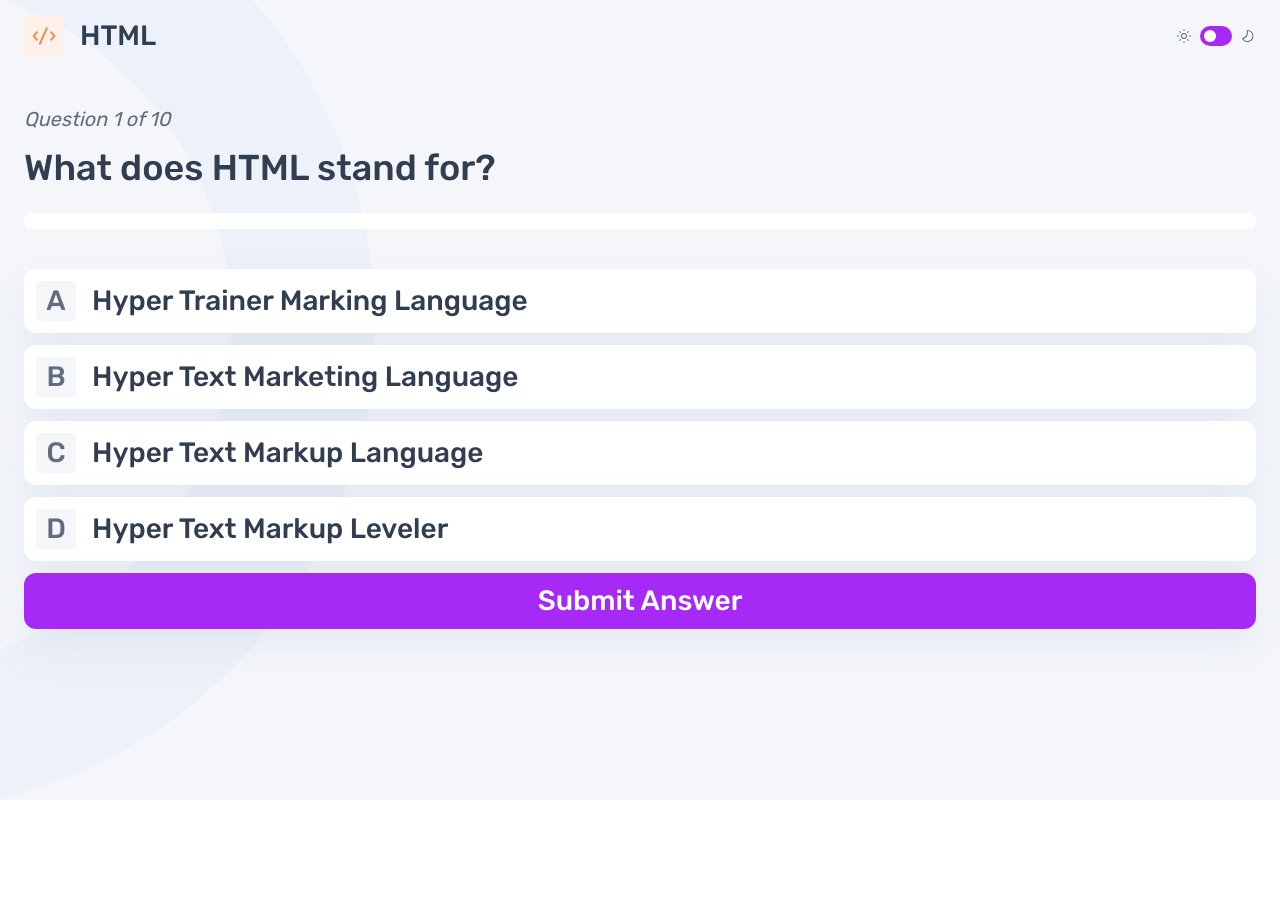
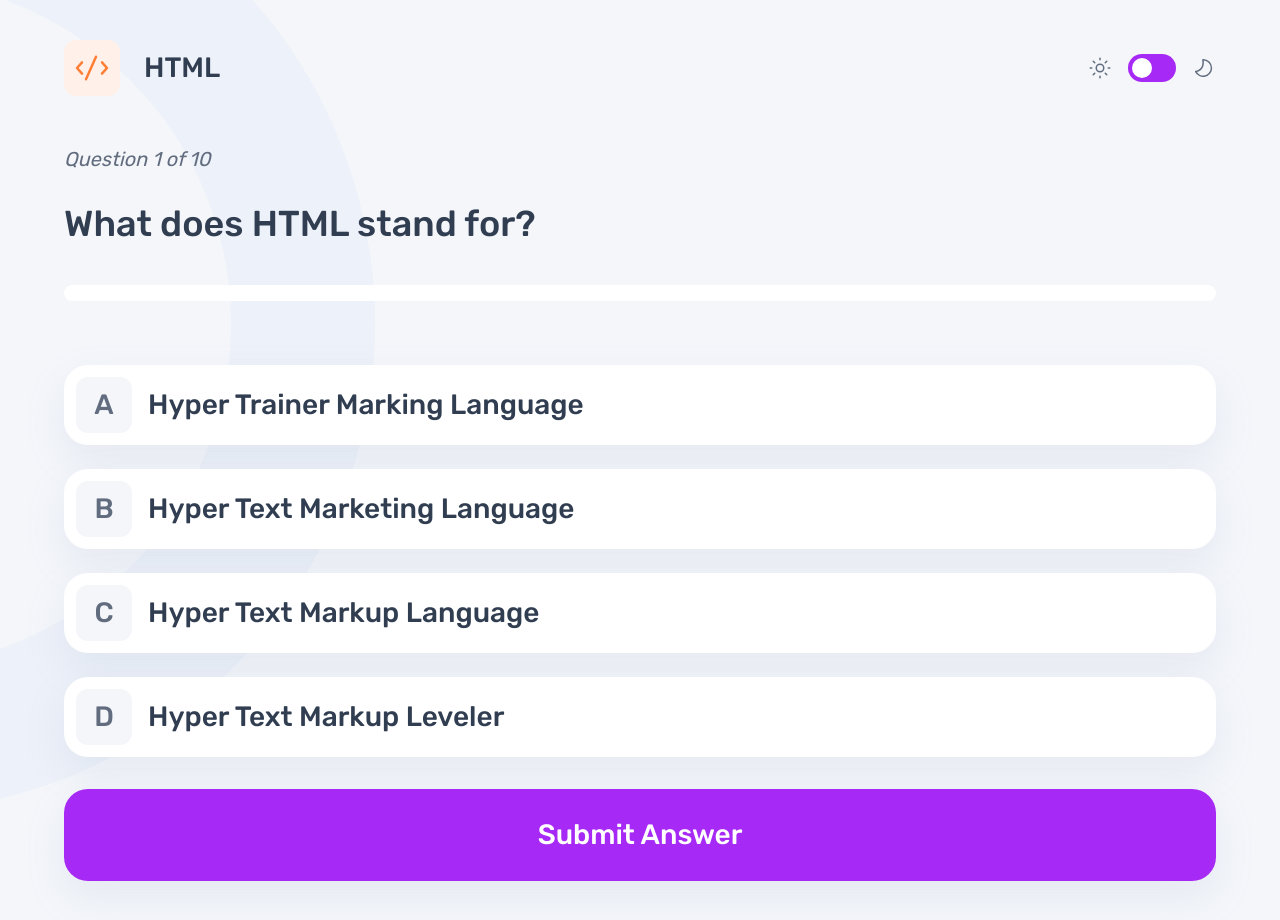
Before and after one commit to 3lectrologos/FM-frontend-quiz, a Next.js app: page / in a window 1280 px wide. Both pictures are taken after a click on the element "HTML". Shown: the top 920 px of the page. Before the commit the page ends 800 px from the top, so only its background shows below. Built offline with nearby package versions, Linux system fonts and the light colour scheme.

Commit message:
Add tablet version

```diff
--- a/app/Button.tsx
+++ b/app/Button.tsx
@@ -1,7 +1,12 @@
+import { twMerge } from 'tailwind-merge'
+
 export default function Button({ text, onClick, className='' }: { text: string, onClick: () => void, className?: string }) {
   return (
     <button
-      className={`flex flex-row w-full h-14 items-center justify-center rounded-xl p-3 bg-purple text-white font-heading-sm hover:transition hover:bg-purple/50 shadow-button-light dark:shadow-button-dark ${className}`}
+      className={twMerge(
+        `flex flex-row w-full h-14 items-center justify-center rounded-xl p-3 bg-purple text-white font-heading-sm hover:transition hover:bg-purple/50 shadow-button-light dark:shadow-button-dark tablet:h-[92px] tablet:rounded-3xl`,
+        `${className}`
+      )}
       onClick={onClick}
     >
       {text}
--- a/app/CategoryIcon.tsx
+++ b/app/CategoryIcon.tsx
@@ -23,7 +23,7 @@ export default function CategoryIcon({ category }: { category: Category }) {
   }
 
   return (
-    <div className={`shrink-0 w-10 h-10 ${bgColor} p-[5.7px] rounded`}>
+    <div className={`shrink-0 w-10 h-10 ${bgColor} p-[5.7px] rounded tablet:w-14 tablet:h-14 tablet:rounded-xl tablet:p-2`}>
       <div className={`relative w-full h-full`}>
         <Image src={iconURL}
                alt={`${capitalizedName} icon`}
--- a/app/LandingPage.tsx
+++ b/app/LandingPage.tsx
@@ -6,7 +6,7 @@ function CategoryButton({ category, onClick }: { category: Category, onClick: ()
   const iconURL = `/images/icon-${category.toLowerCase()}.svg`
   return (
     <div
-      className={`flex flex-row items-center gap-x-4 rounded-xl p-3 bg-white dark:bg-navy shadow-button-light dark:shadow-button-dark`}
+      className={`flex flex-row items-center gap-x-4 rounded-xl p-3 bg-white dark:bg-navy shadow-button-light dark:shadow-button-dark tablet:gap-x-8 tablet:rounded-3xl desktop:p-5`}
       onClick={onClick}
     >
       <CategoryIcon category={category} />
@@ -19,7 +19,7 @@ function CategoryButton({ category, onClick }: { category: Category, onClick: ()
 
 function Categories({ onClick }: { onClick: (category: Category) => void }) {
   return (
-    <div className={`flex flex-col gap-y-3`}>
+    <div className={`flex flex-col gap-y-3 tablet:gap-y-6`}>
       {CATEGORIES.map((category) =>
         <CategoryButton
           key={category}
@@ -33,7 +33,7 @@ function Categories({ onClick }: { onClick: (category: Category) => void }) {
 
 export default function LandingPage({ onSelect }: { onSelect: (category: Category) => void }) {
   return (
-    <div className={`flex flex-col gap-y-10`}>
+    <div className={`flex flex-col gap-y-10 tablet:gap-y-16`}>
       <Title t1='Welcome to the' t2='Frontend Quiz!' sub='Pick a subject to get started.' />
       <Categories onClick={onSelect} />
     </div>
--- a/app/QuestionPage.tsx
+++ b/app/QuestionPage.tsx
@@ -6,7 +6,7 @@ import Image from 'next/image'
 
 function QuestionTitle({ question, idx, maxIdx, className='' }: { question: Question, idx: number, maxIdx: number, className?: string }) {
   return (
-    <div className={`flex flex-col gap-3 ${className}`}>
+    <div className={`flex flex-col gap-3 tablet:gap-7 ${className}`}>
       <span className={`font-body-sm text-gray_navy dark:text-light_bluish`}>
         Question {idx + 1} of {maxIdx}
       </span>
@@ -34,13 +34,14 @@ function Options( { options, className='', onClick, selected=null, isCorrect=nul
   const listIds = ['A', 'B', 'C', 'D', 'E', 'F']
 
   return (
-    <div className={`flex flex-col gap-y-3 ${className}`}>
+    <div className={`flex flex-col gap-y-3 tablet:gap-y-6 ${className}`}>
       {options.slice(0, listIds.length).map((choice, idx) =>
         <button
           className={twMerge(
             `transition-none flex flex-row items-center rounded-xl p-3 gap-4 bg-white dark:bg-navy ring-inset ring-[3px] shadow-button-light dark:shadow-button-dark`,
             `${selected === idx && isCorrect === null && 'transition'}`,
             `${(selected === idx) ? ((isCorrect === null) ? 'ring-purple' : (isCorrect ? 'ring-green' : 'ring-red')) : 'ring-purple/0'}`,
+            `tablet:rounded-3xl`
             )}
           key={idx}
           onClick={() => onClick(idx)}
@@ -49,7 +50,8 @@ function Options( { options, className='', onClick, selected=null, isCorrect=nul
             `w-10 h-10 flex items-center justify-center shrink-0 rounded bg-light_gray font-heading-sm text-gray_navy`,
             `${selected === idx && isCorrect === null && 'transition'}`,
             `${(selected === idx) && 'text-white'}`,
-            `${(selected === idx) && ((isCorrect === null) ? 'bg-purple' : (isCorrect ? 'bg-green' : 'bg-red'))}`
+            `${(selected === idx) && ((isCorrect === null) ? 'bg-purple' : (isCorrect ? 'bg-green' : 'bg-red'))}`,
+            `tablet:w-14 tablet:h-14 tablet:rounded-xl`
           )}
           >
             {listIds[idx]}
@@ -58,7 +60,7 @@ function Options( { options, className='', onClick, selected=null, isCorrect=nul
             {choice}
           </span>
           <div className={`flex-grow`} />
-          <div className={`relative shrink-0 w-8 h-8`}>
+          <div className={`relative shrink-0 w-8 h-8 tablet:w-10 tablet:h-10`}>
             {correct === idx && isCorrect !== null && <Image src='/images/icon-correct.svg' alt='Correct icon' fill />}
             {selected === idx && isCorrect === false && <Image src='/images/icon-error.svg' alt='Error icon' fill />}
           </div>
@@ -110,19 +112,19 @@ export default function QuestionPage({ questions, onFinished }: { questions: Que
 
   return (
     <div className={`flex flex-col`}>
-      <QuestionTitle className={`mb-6`}
+      <QuestionTitle className={`mb-6 tablet:mb-10`}
         idx={idx} maxIdx={questions.length} question={questions[idx]} />
-      <ProgressBar className={`mb-10`}
+      <ProgressBar className={`mb-10 tablet:mb-16`}
         idx={idx} maxIdx={questions.length} />
       <Options
-        className={`mb-3`}
+        className={`mb-3 tablet:mb-8`}
         options={questions[idx].options}
         selected={selected}
         isCorrect={isCorrect}
         correct={questions[idx].options.indexOf(questions[idx].answer)}
         onClick={onClick}
       />
-      <div className={`mb-3`}>
+      <div className={`mb-3 tablet:mb-8`}>
       { hasAnswered ?
         <Button
           text='Next Question'
@@ -136,7 +138,7 @@ export default function QuestionPage({ questions, onFinished }: { questions: Que
       </div>
       { showError &&
         <div className={`flex flex-row items-center gap-x-2 mx-auto`}>
-          <div className={`relative shrink-0 w-8 h-8`}>
+          <div className={`relative shrink-0 w-8 h-8 tablet:w-10 tablet:h-10`}>
             <Image src='/images/icon-error.svg' alt='Error icon' fill />
           </div>
           <span className={`font-body-md text-center text-red dark:text-white`}>
--- a/app/ThemeProvider.tsx
+++ b/app/ThemeProvider.tsx
@@ -9,7 +9,7 @@ export default function ThemeProvider({ children }: { children: React.ReactNode
       defaultTheme='light'
       enableSystem={false}
       enableColorScheme={false}
-      disableTransitionOnChange={true}
+      disableTransitionOnChange={false}
     >
       {children}
     </NextThemeProvider>
--- a/app/ThemeToggle.tsx
+++ b/app/ThemeToggle.tsx
@@ -7,27 +7,27 @@ export default function ThemeToggle() {
   const { theme, setTheme } = useTheme()
 
   return (
-    <div className={`flex flex-row items-center gap-x-2`}>
-      <div className={`relative w-4 h-4 dark:hidden`}>
+    <div className={`flex flex-row items-center gap-x-2 tablet:gap-x-4`}>
+      <div className={`relative w-4 h-4 dark:hidden tablet:w-6 tablet:h-6`}>
         <Image src='/images/icon-sun-dark.svg' alt='Accessibility icon' fill />
       </div>
-      <div className={`relative w-4 h-4 hidden dark:block`}>
+      <div className={`relative w-4 h-4 hidden dark:block tablet:w-6 tablet:h-6`}>
         <Image src='/images/icon-sun-light.svg' alt='Accessibility icon' fill />
       </div>
       <label className={`relative inline-flex items-center cursor-pointer`}>
         <input type='checkbox'
                value=''
-               className={`hidden peer group`}
+               className={`hidden peer transition`}
                checked={theme === 'dark'}
                onChange={() => theme === 'dark' ? setTheme('light') : setTheme('dark')}
         />
-        <div className={`flex flex-row shrink-0 w-8 h-5 bg-purple rounded-full p-1`} />
-        <div className={`absolute top-1 left-1 w-3 h-3 bg-white rounded-full transition-transform peer-checked:translate-x-3`} />
+        <div className={`transition flex flex-row shrink-0 w-8 h-5 bg-purple rounded-full p-1 tablet:w-12 tablet:h-7`} />
+        <div className={`absolute top-1 left-1 w-3 h-3 bg-white rounded-full transition peer-checked:translate-x-full tablet:w-5 tablet:h-5`} />
       </label>
-      <div className={`relative w-4 h-4 dark:hidden`}>
+      <div className={`relative w-4 h-4 dark:hidden tablet:w-6 tablet:h-6`}>
         <Image src='/images/icon-moon-dark.svg' alt='Accessibility icon' fill />
       </div>
-      <div className={`relative w-4 h-4 hidden dark:block`}>
+      <div className={`relative w-4 h-4 hidden dark:block tablet:w-6 tablet:h-6`}>
         <Image src='/images/icon-moon-light.svg' alt='Accessibility icon' fill />
       </div>
     </div>
--- a/app/Title.tsx
+++ b/app/Title.tsx
@@ -1,6 +1,6 @@
-export default function Title({ t1, t2, sub=undefined }: { t1: string, t2: string, sub?: string }) {
+export default function Title({ t1, t2, sub=undefined, className='' }: { t1: string, t2: string, sub?: string, className?: string }) {
   return  (
-    <h1 className={`flex flex-col gap-y-2`}>
+    <h1 className={`flex flex-col gap-y-2 ${className}`}>
       <span className={`font-heading-lg-regular`}>
         {t1}
       </span>
--- a/app/TopBar.tsx
+++ b/app/TopBar.tsx
@@ -5,8 +5,8 @@ import { Category } from '@/app/types'
 
 export default function TopBar({ category=undefined }: { category?: Category }) {
   return (
-    <div className={`flex flex-row items-center py-4`}>
-      <div className={`flex flex-row gap-x-4 items-center ${category ?? 'invisible'}`}>
+    <div className={`flex flex-row items-center py-4 tablet:pt-10`}>
+      <div className={`flex flex-row gap-x-4 items-center ${category ?? 'invisible'} tablet:gap-x-6`}>
         <CategoryIcon category={category ?? 'HTML'} />
         <span className={`font-heading-sm`}>
           {category ?? 'HTML'}
--- a/app/page.tsx
+++ b/app/page.tsx
@@ -9,7 +9,7 @@ export default async function Home() {
 
   return (
     <div className={``}>
-      <div className={`min-h-screen min-w-fit px-6 bg-light_gray dark:bg-dark_navy bg-[url('/images/pattern-background-mobile-light.svg')] dark:bg-[url('/images/pattern-background-mobile-dark.svg')] bg-left-top bg-no-repeat text-dark_navy dark:text-white`}>
+      <div className={`min-h-screen min-w-fit px-6 bg-light_gray dark:bg-dark_navy bg-[url('/images/pattern-background-mobile-light.svg')] dark:bg-[url('/images/pattern-background-mobile-dark.svg')] bg-left-top bg-no-repeat text-dark_navy dark:text-white tablet:px-16`}>
         <Instrumenter quizes={data.quizzes} />
       </div>
     </div>
```
Also changed, not shown: app/ScorePage.tsx (+9 -7 lines).
